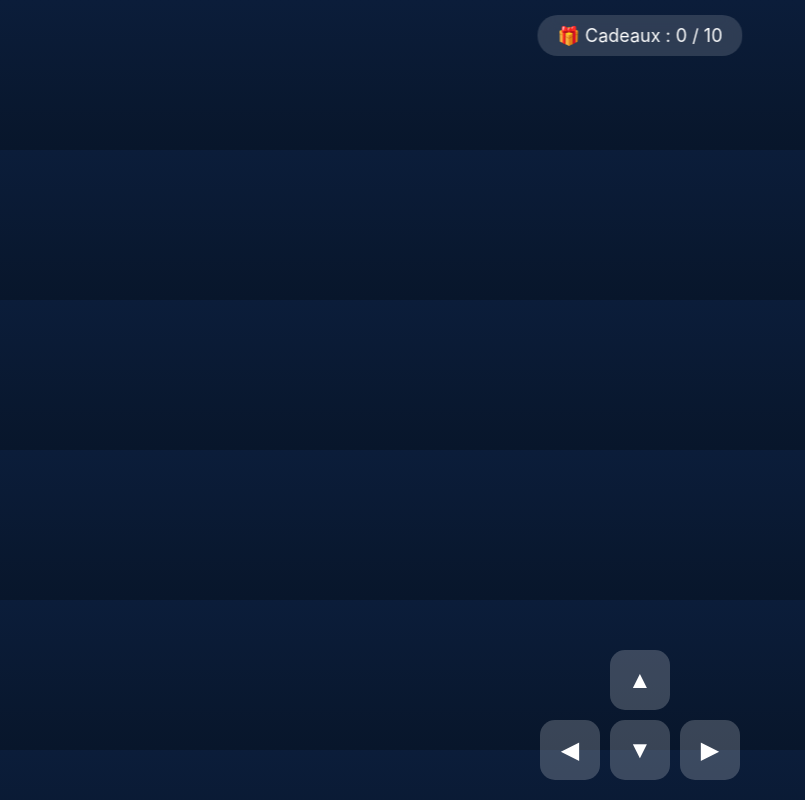
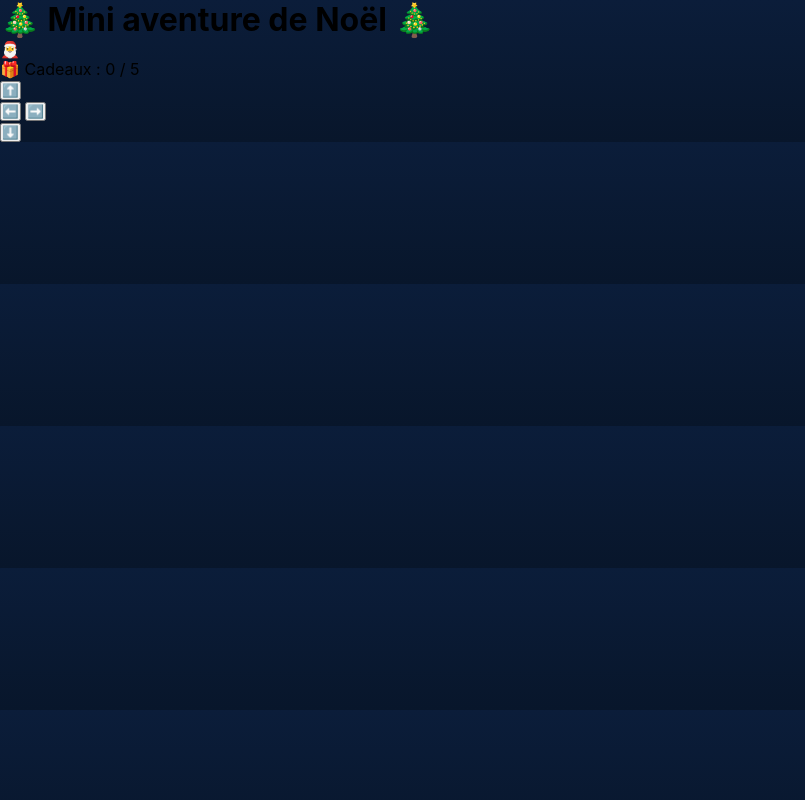
Before and after one commit to Rphbnt/Jeu-No-l-maman-et-papa, a plain HTML site: page index.html in a window 1280 px wide. Shown: the whole page, without its empty margins (0-805 px from the left). Drawn offline with Linux system fonts and the light colour scheme.

Commit message:
Update index.html

```diff
--- a/index.html
+++ b/index.html
@@ -2,25 +2,28 @@
 <html lang="fr">
 <head>
   <meta charset="UTF-8">
-  <meta name="viewport"
-        content="width=device-width, initial-scale=1.0, maximum-scale=1.0, user-scalable=no">
-  <title>Mission Noël</title>
+  <meta name="viewport" content="width=device-width, initial-scale=1.0, user-scalable=no">
+  <title>Mini Aventure de Noël</title>
   <link rel="stylesheet" href="style.css">
 </head>
 <body>
 
-<div id="ui">
-  🎁 Cadeaux : <span id="score">0</span> / 10
+<h1>🎄 Mini aventure de Noël 🎄</h1>
+
+<div id="game">
+  <div id="player">🎅</div>
 </div>
 
-<canvas id="game"></canvas>
+<p id="score">🎁 Cadeaux : 0 / 5</p>
 
 <!-- BOUTONS MOBILE -->
-<div id="mobile-controls">
-  <button id="left">◀</button>
-  <button id="up">▲</button>
-  <button id="down">▼</button>
-  <button id="right">▶</button>
+<div id="controls">
+  <button onclick="moveUp()">⬆️</button>
+  <div>
+    <button onclick="moveLeft()">⬅️</button>
+    <button onclick="moveRight()">➡️</button>
+  </div>
+  <button onclick="moveDown()">⬇️</button>
 </div>
 
 <script src="game.js"></script>
```
